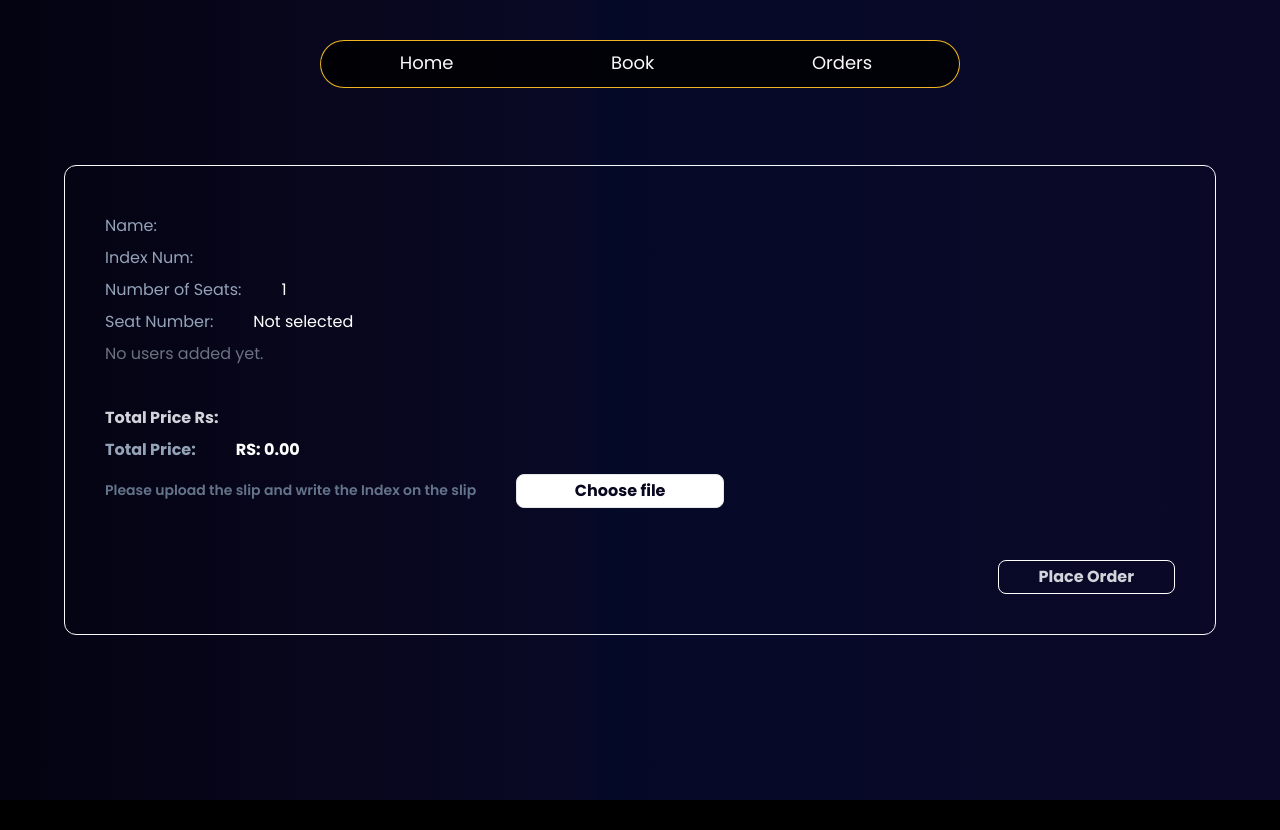
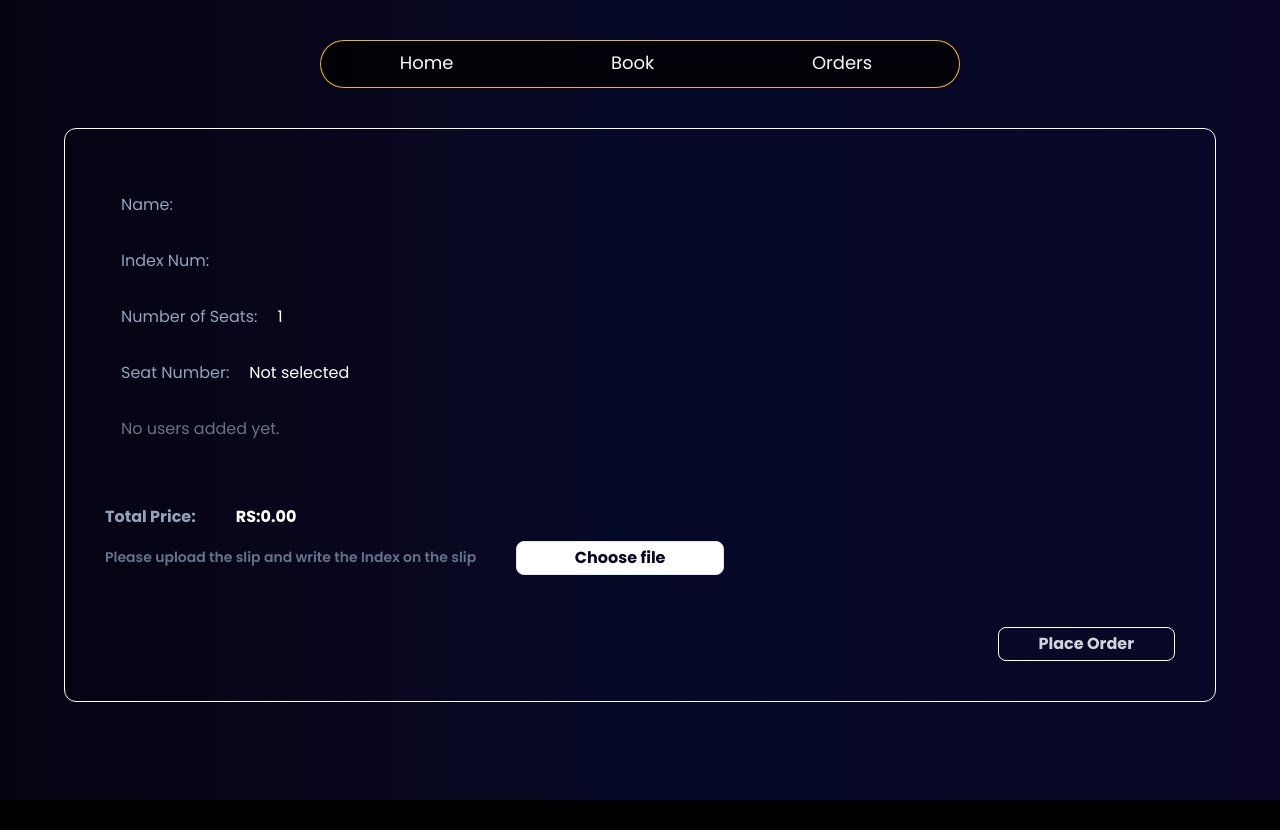
Before and after one commit to hasithasandunlakshan/leo_candle_night, a Next.js app: page /orderdetails/ordersummery in a window 1280 px wide. Before the commit the page ends 800 px from the top, so only its background shows below. Built offline with nearby package versions, Linux system fonts and the light colour scheme; a web font is replaced by a local one.

Commit message:
Add loading state and thank you message to order summary component

```diff
--- a/src/components/OrderSummery/OrderSummary.tsx
+++ b/src/components/OrderSummery/OrderSummary.tsx
@@ -8,7 +8,8 @@ export default function OrderSummary() {
   const [imagePreview, setImagePreview] = useState<string | null>(null);
   const imageRef = useRef<HTMLImageElement>(null);
   const fileInputRef = useRef<HTMLInputElement>(null);
-
+  const [loading, setLoading] = useState(false); // To handle the loading state
+  const [showThankYou, setShowThankYou] = useState(false); // To show the "Thank You" message
 
   const [formData, setFormData] = useState<FormData | null>(null);  // Declare formData as a state
 
@@ -125,16 +126,12 @@ export default function OrderSummary() {
 
 
   const handleOrderSubmission = async () => {
-    uploadImage();
     console.log("Starting order submission...");
     const imageUrl = await uploadImage();
     console.log("Image URL:", imageUrl);
     if (imageUrl) {
       await sendOrderToBackend(imageUrl);
     }
-    handleSeatBoook();
-
-
   };
 
   const triggerFileInput = () => {
@@ -142,22 +139,38 @@ export default function OrderSummary() {
   };
 
   const totalPrice = users.reduce((sum, user) => sum + (user.totalprice || 0), 0);
+  if (loading) {
+    return (
+      <div className="w-screen h-screen flex items-center justify-center">
+        <div className="text-white text-xl">Processing your order...</div>
+      </div>
+    );
+  }
 
+
+  if (showThankYou) {
+    return (
+      <div className="w-screen h-screen flex items-center justify-center">
+        <div className="text-white text-2xl">Thank you! Your order has been placed successfully.</div>
+      </div>
+    );
+  }
   return (
     <main className="w-screen align-middle flex items-center justify-center flex-col min-h-screen py-32">
        {/* <h1 className="text-2xl   mb-4 md:text-5xl py-5">Order Summary</h1> */}
       <div className=" border-gray-50 border rounded-xl p-10  w-[90%] text-slate-400">
 
-      <p className="mt-2 gap-10 flex">
+      <div className="p-4">
+  <p className="mt-2 gap-5 flex min-h-[3rem]">
     Name: <span className="text-white">{name}</span>
   </p>
-<p className="mt-2 gap-10 flex ">
+  <p className="mt-2 gap-5 flex min-h-[3rem]">
     Index Num: <span className="text-white">{index}</span>
   </p>
-<p className="mt-2 gap-10 flex">
-  Number of Seats: <span className="text-white ">{numOfSeat}</span>
+  <p className="mt-2 gap-5 flex min-h-[3rem]">
+    Number of Seats: <span className="text-white">{numOfSeat}</span>
   </p>
-<p className="mt-2 gap-10 flex">
+  <p className="mt-2 gap-5 flex min-h-[3rem]">
     Seat Number:{" "}
     <span key={index} className="inline-block mr-2 text-white">
       {seats ? seats.seatNumber : "Not selected"}
@@ -167,22 +180,20 @@ export default function OrderSummary() {
   {users.length === 1 ? (
     <ul className="text-slate-400">
       {users.map((user, index) => (
-      <li className="" key={index}>
-        <p className="mt-2 gap-10 flex">
+        <li className="mt-4" key={index}>
+          <p className="mt-2 gap-5 flex min-h-[3rem]">
             Email: <span className="text-white">{user.email}</span>
           </p>
-        <p className="mt-2 gap-10 flex">
+          <p className="mt-2 gap-5 flex min-h-[3rem]">
             Whatsapp: <span className="text-white">{user.whatsapp}</span>
           </p>
-        <p className="mt-2 gap-10 flex">
+          <p className="mt-2 gap-5 flex min-h-[3rem]">
             Department:{" "}
             <span className="text-white">{user.department}</span>
           </p>
-        <p className="mt-2 gap-10 flex">
+          <p className="mt-2 gap-5 flex min-h-[3rem]">
             Food List:{" "}
-          <span className="text-white">
-            {user.foodList.join(", ")}
-          </span>
+            <span className="text-white">{user.foodList.join(", ")}</span>
           </p>
         </li>
       ))}
@@ -190,12 +201,13 @@ export default function OrderSummary() {
   ) : (
     <p className="mt-2 text-gray-500">No users added yet.</p>
   )}
+</div>
 
         <div className="flex flow-root font-bold  mt-10">
-          <h1 className="text-gray-300">Total Price Rs:     </h1>
+
           <h1 className="mt-2 gap-10 flex">
           Total Price:{" "}
-          <span className="text-white">RS: {totalPrice}.00 </span>
+          <span className="text-white">RS:{totalPrice}.00 </span>
         </h1>
           <input
             type="file"
@@ -244,9 +256,9 @@ export default function OrderSummary() {
 
           <button
             onClick={() => {
-
+              uploadImage();
               handleOrderSubmission()
-
+              handleSeatBoook();
             }}
             className="relative cursor-pointer py-1 mt-10 px-10 max-w-50 text-gray-300 text-base font-bold rounded-lg overflow-hidden bg-transparent border border-white transition-all duration-400 ease-in-out hover:scale-105 hover:text-white"
           >
```
Lines whose indentation alone changed are shown as unchanged.
